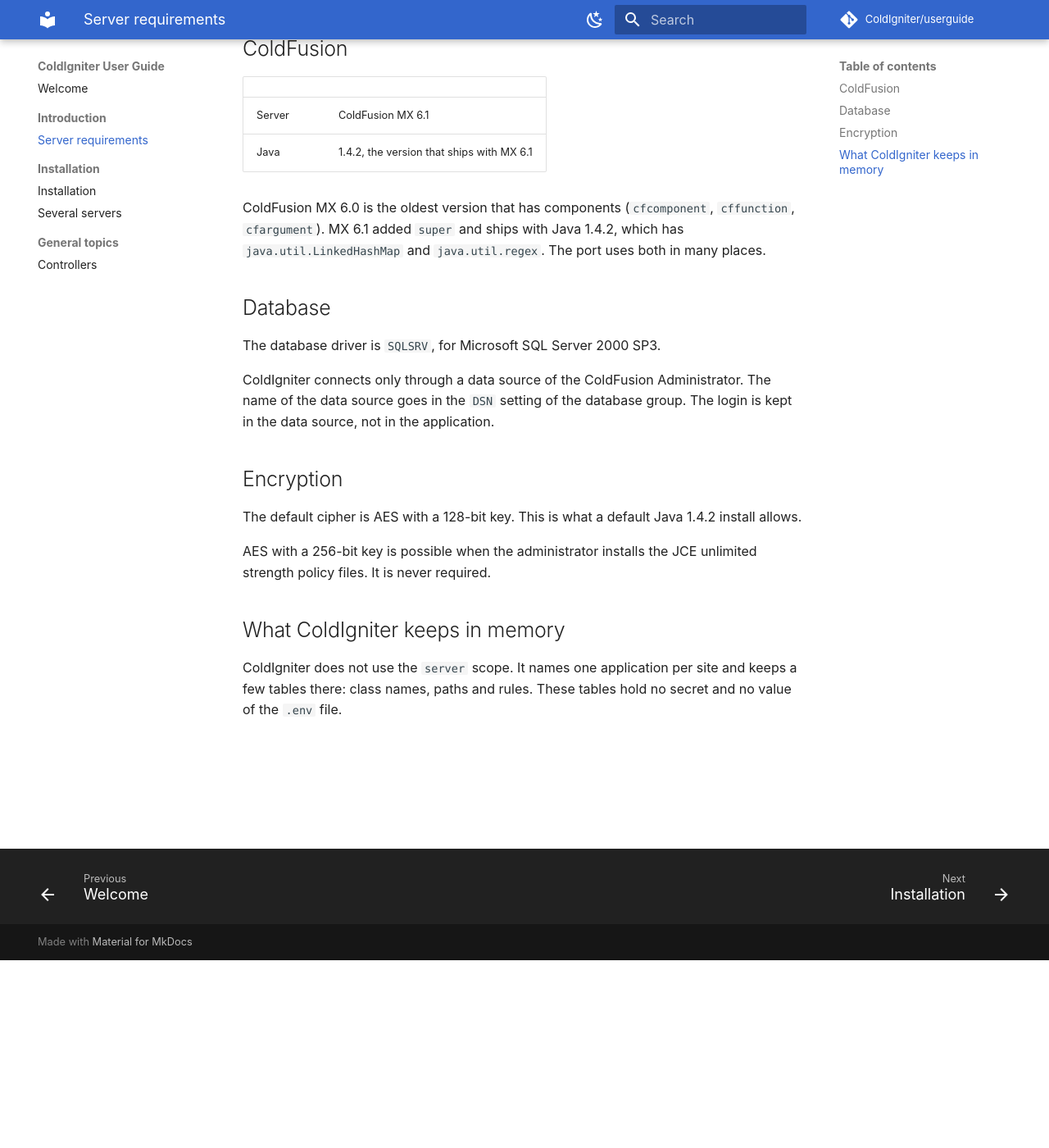
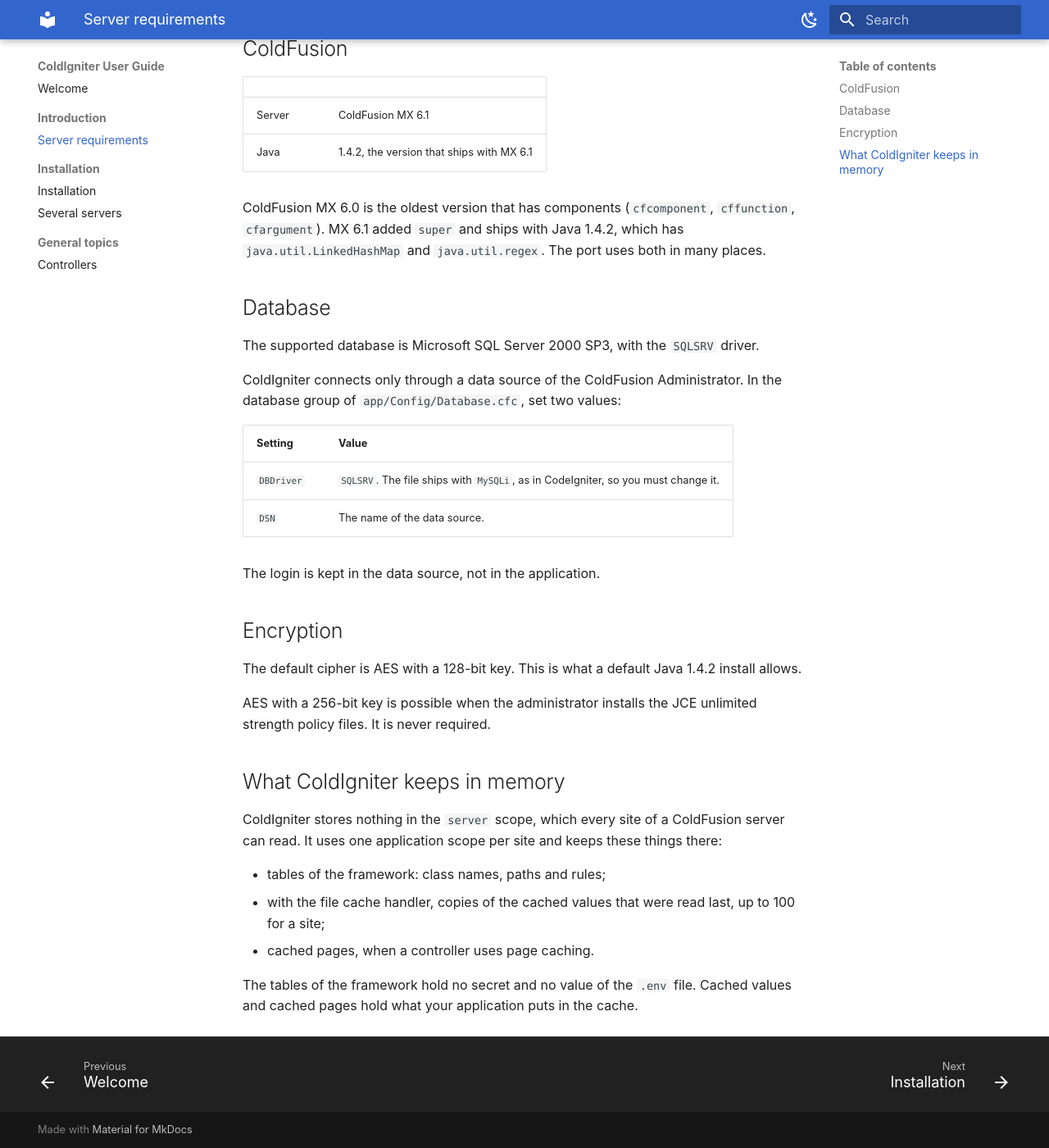
Before and after one commit to ColdIgniter/userguide, an MkDocs documentation site: the page built from guide/intro/requirements.md, in a window 1280 px wide and 1400 px high, scrolled down 229 px. Shown: the whole window at 82% size. Built offline with MkDocs 1.6.1 and Material for MkDocs 9.7.7, drawn with Linux system fonts in a browser that asks for light colours; comment, search, counter and statistics services are not loaded.

Commit message:
fix: correct the facts the review found and harden the workflow
The database page now says to set DBDriver to SQLSRV, the memory page lists what the application scope holds, and writable/ has no uploads folder. The theme no longer calls api.github.com. The deploy is its own job in the environment cloudflare, with actions pinned to commits.

Claude-Session: https://claude.ai/code/session_01Nw3GiCMFHo9pU7SJDNKy1R

```diff
--- a/guide/intro/requirements.md
+++ b/guide/intro/requirements.md
@@ -13,9 +13,16 @@ ColdFusion MX 6.0 is the oldest version that has components (`cfcomponent`, `cff
 
 ## Database
 
-The database driver is `SQLSRV`, for Microsoft SQL Server 2000 SP3.
+The supported database is Microsoft SQL Server 2000 SP3, with the `SQLSRV` driver.
 
-ColdIgniter connects only through a data source of the ColdFusion Administrator. The name of the data source goes in the `DSN` setting of the database group. The login is kept in the data source, not in the application.
+ColdIgniter connects only through a data source of the ColdFusion Administrator. In the database group of `app/Config/Database.cfc`, set two values:
+
+| Setting | Value |
+|---|---|
+| `DBDriver` | `SQLSRV`. The file ships with `MySQLi`, as in CodeIgniter, so you must change it. |
+| `DSN` | The name of the data source. |
+
+The login is kept in the data source, not in the application.
 
 ## Encryption
 
@@ -25,4 +32,10 @@ AES with a 256-bit key is possible when the administrator installs the JCE unlim
 
 ## What ColdIgniter keeps in memory
 
-ColdIgniter does not use the `server` scope. It names one application per site and keeps a few tables there: class names, paths and rules. These tables hold no secret and no value of the `.env` file.
+ColdIgniter stores nothing in the `server` scope, which every site of a ColdFusion server can read. It uses one application scope per site and keeps these things there:
+
+- tables of the framework: class names, paths and rules;
+- with the file cache handler, copies of the cached values that were read last, up to 100 for a site;
+- cached pages, when a controller uses page caching.
+
+The tables of the framework hold no secret and no value of the `.env` file. Cached values and cached pages hold what your application puts in the cache.
--- a/mkdocs.yml
+++ b/mkdocs.yml
@@ -1,9 +1,8 @@
 site_name: ColdIgniter User Guide
 site_description: The user guide of ColdIgniter, a CFML port of CodeIgniter 4.
 site_url: https://coldigniter.dev/user_guide/
-repo_url: https://github.com/ColdIgniter/userguide
-repo_name: ColdIgniter/userguide
-edit_uri: edit/trunk/guide/
+# No repo_url: with it the theme asks api.github.com for the star count
+# from the browser of every visitor. The welcome page links the repositories.
 
 # The pages are in guide/. The site is built into dist/user_guide/ so that
 # the files have the same path as their address: /user_guide/...
```
Also changed, not shown: README.md (+3 -3 lines), guide/general/controllers.md (+1 -1 lines), guide/installation/index.md (+1 -1 lines), guide/installation/several_servers.md (+1 -1 lines), 2 other files.
